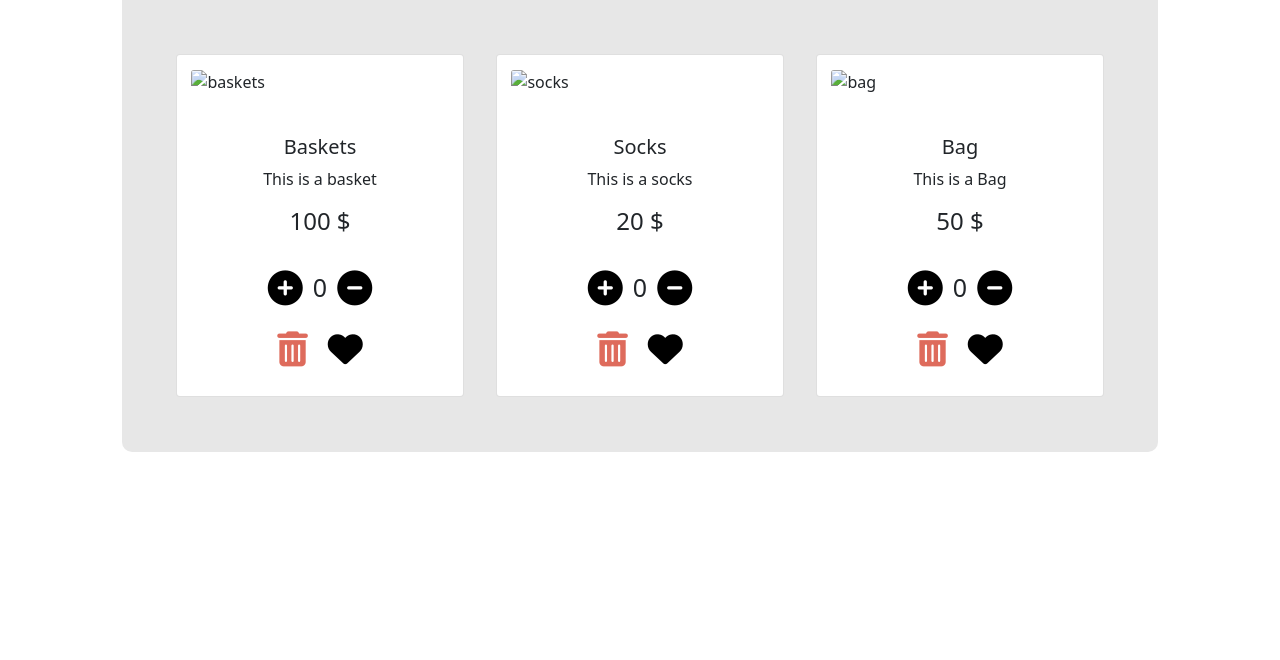
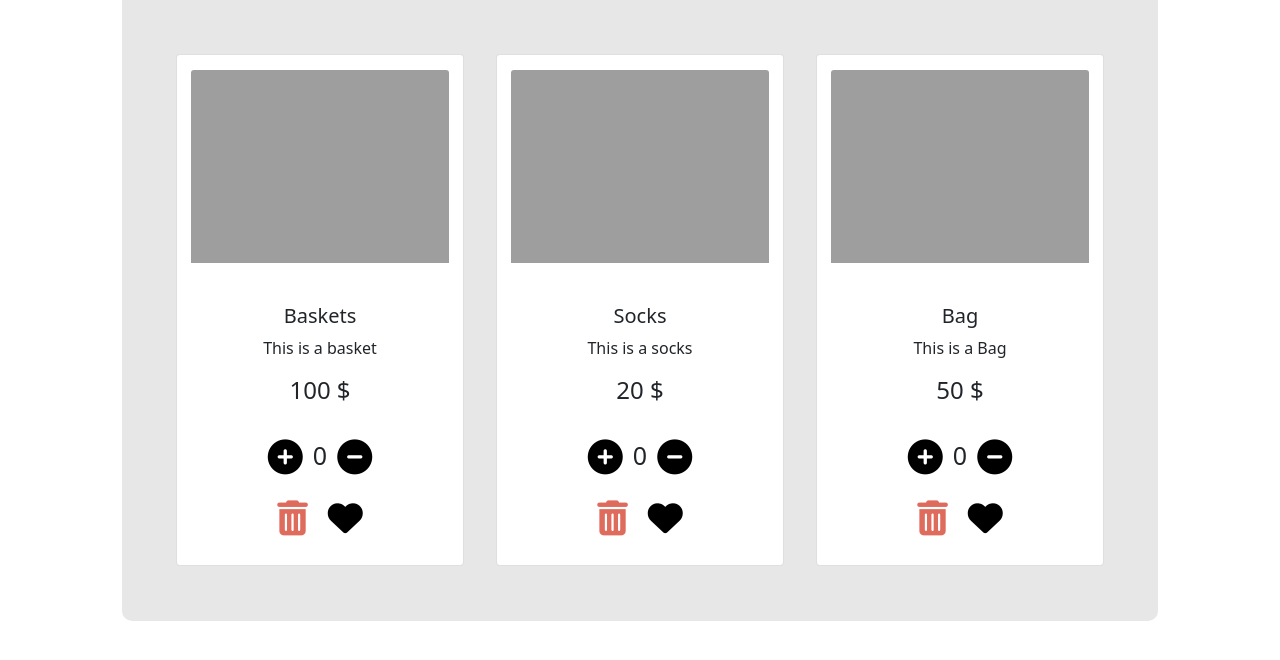
Before and after one commit to DavidArinze-Dev/DOM_Project_1, a plain HTML site: page JS DOM/index.html in a window 1280 px wide. Shown: the part 206-866 px from the top of the page. Before the commit the page ends 800 px from the top, so only its background shows below. Drawn offline with nearby package versions, Linux system fonts and the light colour scheme; the site is published under a folder, as on GitHub Pages, so addresses that start at the root find nothing.

Commit message:
Moved and Renamed Images Folder

```diff
--- a/JS DOM/index.html
+++ b/JS DOM/index.html
@@ -73,7 +73,7 @@
         <!-- Product 1 : baskets -->
         <div class="card-body">
           <div class="card" style="width: 18rem">
-            <img src="/assets/baskets.png" class="card-img-top" alt="baskets" />
+            <img src="./images/baskets.png" class="card-img-top" alt="baskets" />
             <div class="card-body">
               <h5 class="card-title">Baskets</h5>
               <p class="card-text">This is a basket</p>
@@ -94,7 +94,7 @@
 
         <div class="card-body">
           <div class="card" style="width: 18rem">
-            <img src="/assets/socks.png" class="card-img-top" alt="socks" />
+            <img src="./images/socks.png" class="card-img-top" alt="socks" />
             <div class="card-body">
               <h5 class="card-title">Socks</h5>
               <p class="card-text">This is a socks</p>
@@ -114,7 +114,7 @@
         <!-- Product 3 : bag -->
         <div class="card-body">
           <div class="card" style="width: 18rem">
-            <img src="/assets/bag.png" class="card-img-top" alt="bag" />
+            <img src="./images/bag.png" class="card-img-top" alt="bag" />
             <div class="card-body">
               <h5 class="card-title">Bag</h5>
               <p class="card-text">This is a Bag</p>
```
Also changed, not shown: JS DOM/images/delete.png (renamed from assets/delete.png), 5 other files.
